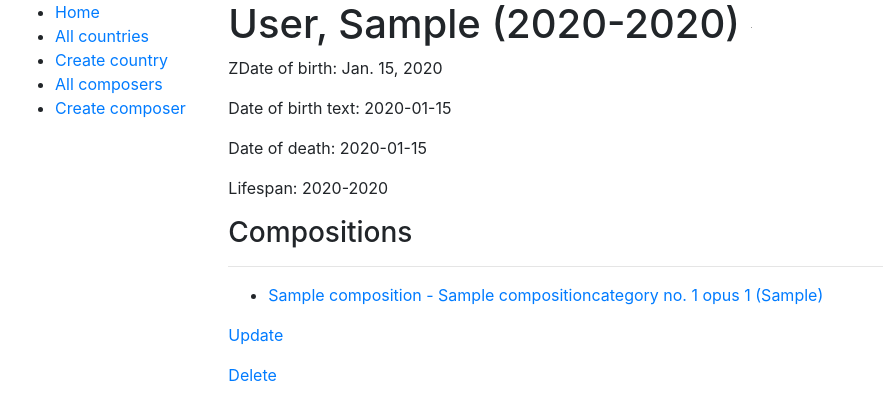
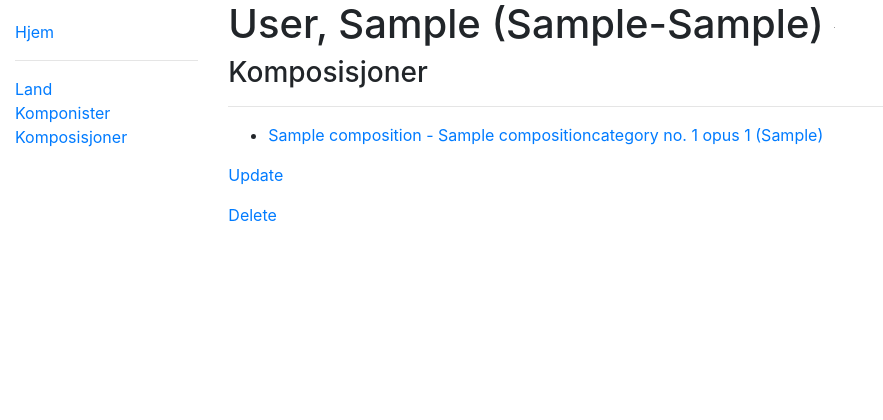
Before and after one commit to kjelkols/django_projects, a Django app: page /catalog/composer/1 in a window 1280 px wide. Shown: the top 420 px of the page, without its empty margins (0-883 px from the left). Run offline with Django 3.2, Linux system fonts and the light colour scheme; tables that the repository leaves empty hold one stand-in row (values such as "Sample post"); some libraries are stand-ins or nearby versions; grey boxes are pictures that could not be loaded.

Commit message:
Updated from Dell laptop

```diff
--- /dev/null
+++ b/kontrapunkt/ZZZstatic/css/styles.css
@@ -0,0 +1,5 @@
+.sidebar-nav {
+    margin-top: 20px;
+    padding: 0;
+    list-style: none;
+}
--- a/kontrapunkt/catalog/models.py
+++ b/kontrapunkt/catalog/models.py
@@ -1,22 +1,22 @@
 from django.db import models
 from django.urls import reverse # Used to generate URLs by reversing the URL patterns
 
-def helper_datefield_to_year (datefield):
-    result = str(datefield)
-    if result=='' or result=='None':
-      return '-'
-    else:
-      return datefield.year
+# def helper_datefield_to_year (datefield):
+#     result = str(datefield)
+#     if result=='' or result=='None':
+#       return '-'
+#     else:
+#       return datefield.year
 
-def helper_datefield_to_text (datefield):
-    result = str(datefield)
-    if result=='' or result=='None':
-        result = '-'
-    return result
+# def helper_datefield_to_text (datefield):
+#     result = str(datefield)
+#     if result=='' or result=='None':
+#         result = '-'
+#     return result
 
 class Country(models.Model):
     name = models.CharField(max_length=100)
-    flag = models.ImageField(upload_to='images/', null=True, blank=True)
+    flag = models.ImageField(upload_to='images/', null=True, blank=True, default='a000.png') # http://pluto.serverenmin.com:8000/media???? http://pluto.serverenmin.com:8000/media/%23
     def get_absolute_url(self):
         return reverse('country_detail', args=[str(self.id)])
     def __str__(self):
@@ -26,21 +26,29 @@ class Country(models.Model):
 class Composer(models.Model):
     first_name = models.CharField(max_length=100)
     last_name = models.CharField(max_length=100)
-    date_of_birth = models.DateField(null=True, blank=True)
-    date_of_death = models.DateField('Died', null=True, blank=True)
+    year_of_birth = models.CharField(max_length=12, default='', help_text='Year as text') # E.g. "1732",  "1620-30", or "unknown"
+    year_of_death = models.CharField(max_length=12, default='', help_text='Year as text') # E.g. "1732",  "1620-30", or "unknown"
+
+#     date_of_birth = models.DateField(null=True, blank=True)
+#     date_of_death = models.DateField('Died', null=True, blank=True)
+
     country = models.ForeignKey('Country', on_delete=models.SET_NULL, null=True)
 #     class Meta:
 #         ordering = ['last_name', 'first_name']
-    def get_year_information(self):
-        return self.get_birth_year
+#     def get_year_information(self):
+#         return self.get_birth_year
 
     def get_lifespan (self):
-        return f'{helper_datefield_to_year(self.date_of_birth)}-{helper_datefield_to_year(self.date_of_death)}'
+#        return f'{helper_datefield_to_year(self.date_of_birth)}-{helper_datefield_to_year(self.date_of_death)}'
+        return f'{self.year_of_birth}-{self.year_of_death}'
 
-    def get_birth_text(self):
-        return helper_datefield_to_text (self.date_of_birth)
-    def get_death_text(self):
-        return helper_datefield_to_text (self.date_of_death)
+#     def get_birth_text(self):
+# #        return helper_datefield_to_text (self.date_of_birth)
+#       return self.year_of_birth
+#     def get_death_text(self):
+# #        return helper_datefield_to_text (self.date_of_death)
+#       return self.year_of_death
+
     def get_absolute_url(self):
         return reverse('composer_detail', args=[str(self.id)])
     def __str__(self):
--- /dev/null
+++ b/kontrapunkt/catalog/static/catalog/css/styles.css
@@ -0,0 +1,5 @@
+.sidebar-nav {
+    margin-top: 20px;
+    padding: 0;
+    list-style: none;
+}
--- a/kontrapunkt/catalog/templates/base_generic.html
+++ b/kontrapunkt/catalog/templates/base_generic.html
@@ -1,13 +1,13 @@
 <!DOCTYPE html>
 <html lang="en">
 <head>
-  {% block title %}<title>Local Library</title>{% endblock %}
+  {% block title %}<title>Kontrapunkt musikkdatabase</title>{% endblock %}
   <meta charset="utf-8">
   <meta name="viewport" content="width=device-width, initial-scale=1">
   <link rel="stylesheet" href="https://stackpath.bootstrapcdn.com/bootstrap/4.1.3/css/bootstrap.min.css" integrity="sha384-MCw98/SFnGE8fJT3GXwEOngsV7Zt27NXFoaoApmYm81iuXoPkFOJwJ8ERdknLPMO" crossorigin="anonymous">
   <!-- Add additional CSS in static file -->
   {% load static %}
-  <link rel="stylesheet" href="{% static 'css/styles.css' %}">
+  <link rel="stylesheet" href="{% static 'catalog/css/styles.css' %}">
 </head>
 <body>
   <div class="container-fluid">
@@ -15,11 +15,14 @@
       <div class="col-sm-2">
       {% block sidebar %}
         <ul class="sidebar-nav">
-          <li><a href="{% url 'index' %}">Home</a></li>
-          <li><a href="{% url 'country_list' %}">All countries</a></li>
-          <li><a href="{% url 'country_create' %}">Create country</a></li>
-          <li><a href="{% url 'composer_list' %}">All composers</a></li>
-          <li><a href="{% url 'composer_create' %}">Create composer</a></li>
+          <li><a href="{% url 'index' %}">Hjem</a></li>
+          <hr>
+          <li><a href="{% url 'country_list' %}">Land</a></li>
+          <li><a href="{% url 'composer_list' %}">Komponister</a></li>
+          <li><a href="{% url 'composition_list' %}">Komposisjoner</a></li>
+
+          {# <li><a href="{% url 'country_create' %}">Create country</a></li> #}
+          {# <li><a href="{% url 'composer_create' %}">Create composer</a></li> #}
         </ul>
      {% endblock %}
       </div>
--- a/kontrapunkt/catalog/templates/catalog/composer_detail.html
+++ b/kontrapunkt/catalog/templates/catalog/composer_detail.html
@@ -5,21 +5,8 @@
 
   <img src="{{ composer.flag.url }}" class="img-responsive" style="width: 80px; float: left; margin-right: 10px;" />
 
-  <p>
-  ZDate of birth: {{ composer.date_of_birth }}
-  </p>
-  <p>
-  Date of birth text: {{ composer.get_birth_text }}
-  </p>
-  <p>
-  Date of death: {{ composer.get_death_text }}
-  </p>
-  <p>
-  Lifespan: {{ composer.get_lifespan }}
-  </p>
 
-
-  <h3>Compositions</h3>
+  <h3>Komposisjoner</h3>
   <hr>
     <ul>
   {% for copy in composer.composition_set.all %}
--- a/kontrapunkt/catalog/templates/index.html
+++ b/kontrapunkt/catalog/templates/index.html
@@ -6,8 +6,10 @@
   <h2>Dynamic content</h2>
   <p>The library has the following record counts:</p>
   <ul>
+    <li><strong>Composers:</strong> {{ num_composer }}</li>
+    <li><strong>Compositions:</strong> {{ num_composition }}</li>
     <li><strong>Countries:</strong> {{ num_country }}</li>
-    <li><strong>Composers:</strong> {{ num_composer }}</li>
     <li><strong>Composition categories:</strong> {{ num_compositioncategory }}</li>
+
   </ul>
 {% endblock %}
--- a/kontrapunkt/catalog/views.py
+++ b/kontrapunkt/catalog/views.py
@@ -1,5 +1,6 @@
 from django.shortcuts import render
-from django.views.generic.edit import CreateView, UpdateView, DeleteView
+#from django.views.generic.edit import CreateView, UpdateView, DeleteView
+from django.views.generic.edit import UpdateView, DeleteView
 from django.urls import reverse_lazy
 from django.views import generic
 
@@ -18,6 +19,7 @@ def index(request):
     num_country = Country.objects.count()
     num_composer = Composer.objects.count()
     num_compositioncategory = CompositionCategory.objects.count()
+    num_composition = Composition.objects.count()
 
 #     # Number of visits to this view, as counted in the session variable.
 #     num_visits = request.session.get('num_visits', 0)
@@ -30,6 +32,7 @@ def index(request):
         'num_country': num_country,
         'num_composer': num_composer,
         'num_compositioncategory': num_compositioncategory,
+        'num_composition': num_composition,
 #         'num_visits': num_visits,
     }
 
@@ -46,10 +49,10 @@ class CountryListView(generic.ListView):
 class CountryDetailView(generic.DetailView):
     model = Country
 
-class CountryCreate(CreateView):
+class CountryCreate(generic.CreateView):
     model = Country
-    fields = '__all__'
-#    initial = {'date_of_death': '05/01/2018'}
+    fields = ['name', 'flag']
+#    fields = '__all__'
 
 class CountryUpdate(UpdateView):
     model = Country
@@ -73,7 +76,7 @@ class ComposerListView(generic.ListView):
 class ComposerDetailView(generic.DetailView):
     model = Composer
 
-class ComposerCreate(CreateView):
+class ComposerCreate(generic.CreateView):
     model = Composer
     fields = '__all__'
 #    initial = {'date_of_death': '05/01/2018'}
@@ -97,7 +100,7 @@ class CompositionListView(generic.ListView):
 class CompositionDetailView(generic.DetailView):
     model = Composition
 
-class CompositionCreate(CreateView):
+class CompositionCreate(generic.CreateView):
     model = Composition
     fields = '__all__'
 #    initial = {'date_of_death': '05/01/2018'}
```
Also changed, not shown: kontrapunkt/catalog/templates/catalog/composition_detail.html (+9 -0 lines), kontrapunkt/catalog/templates/catalog/country_list.html (+6 -1 lines), kontrapunkt/kontrapunkt/settings.py (+6 -2 lines), kontrapunkt/ZZZstatic/a000.png (added), kontrapunkt/catalog/migrations/0016_auto_20200324_1356.py (added), kontrapunkt/catalog/migrations/0017_auto_20200324_1402.py (added), kontrapunkt/catalog/static/catalog/a000.png (added).
